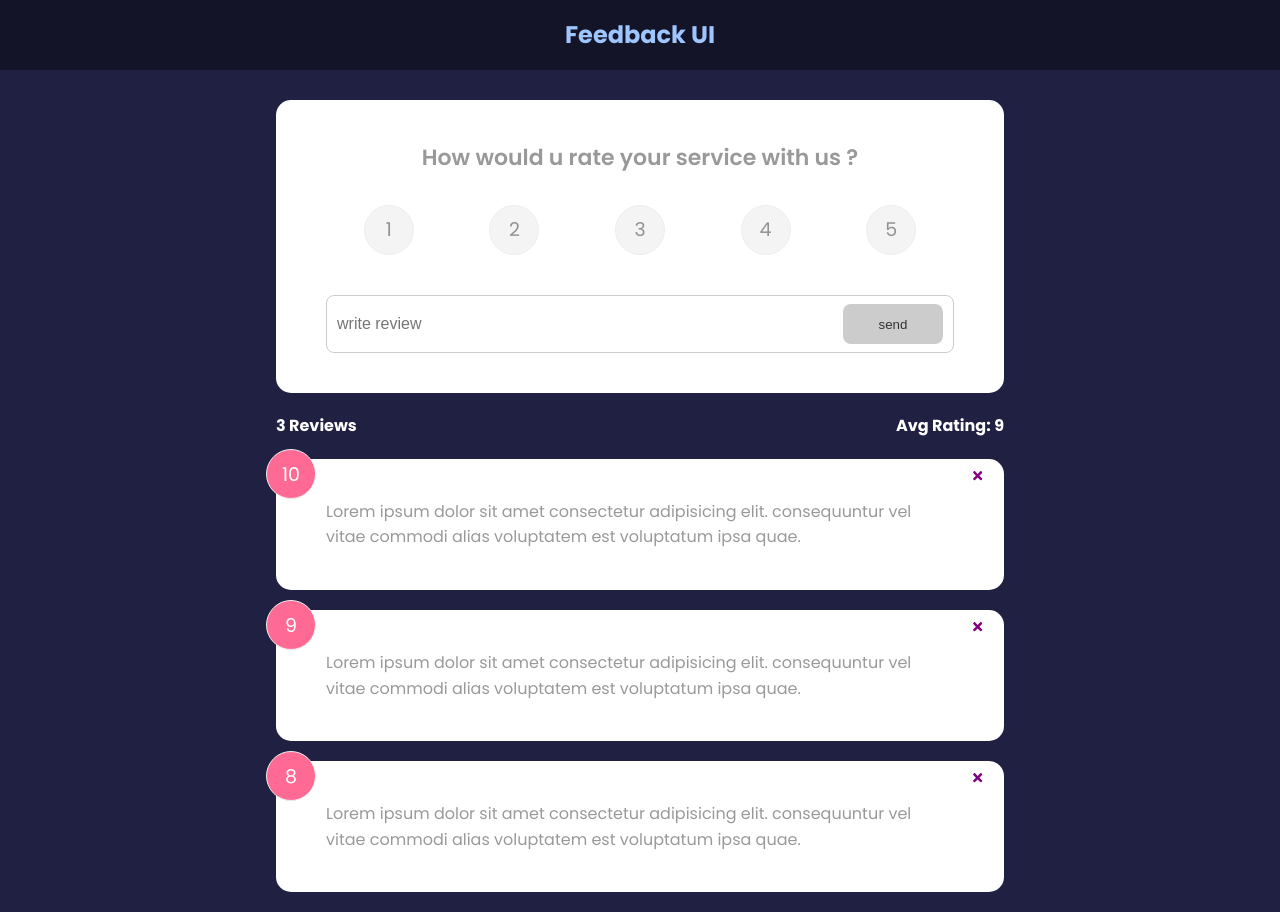
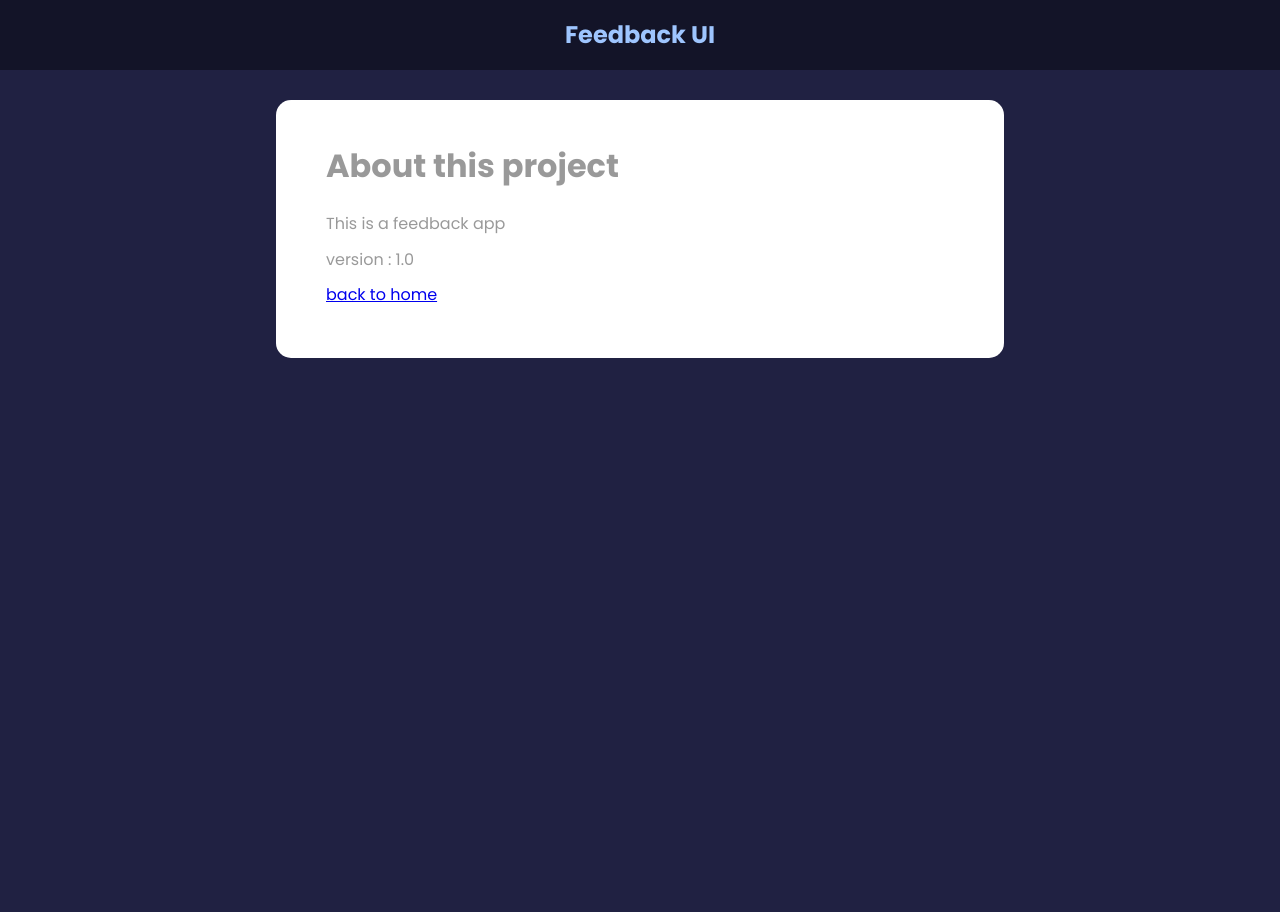
Before and after one commit to aljog786/feedback-app, a React (Create React App) app: page /aboutus in a window 1280 px wide. After the commit the page ends 800 px from the top, so only its background shows below. Built offline with nearby package versions, Linux system fonts and the light colour scheme.

Commit message:
creating routes

```diff
--- a/package.json
+++ b/package.json
@@ -10,6 +10,7 @@
     "react": "^18.3.1",
     "react-dom": "^18.3.1",
     "react-icons": "^5.3.0",
+    "react-router-dom": "^6.27.0",
     "react-scripts": "5.0.1",
     "uuid": "^11.0.2",
     "web-vitals": "^2.1.4"
--- a/src/App.js
+++ b/src/App.js
@@ -1,35 +1,45 @@
 import { v4 as uuidv4 } from 'uuid';
 import { useState } from "react";
+import { BrowserRouter as Router, Route, Routes } from 'react-router-dom';
 import Header from "./components/Header";
 import FeedbackList from "./components/FeedbackList";
 import FeedbackData from "./data/FeedbackData";
 import FeedbackStats from "./components/FeedbackStats";
 import FeedbackForm from "./components/FeedbackForm";
+import AboutUs from './pages/AboutUs';
 
 function App() {
 
-  const [ feedback,setFeedback ] = useState(FeedbackData);
+  const [feedback, setFeedback] = useState(FeedbackData);
 
   const addFeedback = (newFeedback) => {
     newFeedback.id = uuidv4();
-    setFeedback([newFeedback,...feedback]);
+    setFeedback([newFeedback, ...feedback]);
   }
 
   const deleteFeedback = (id) => {
-    if (window.confirm('r u sure ?')) {
-      setFeedback(feedback.filter((item) => item.id !== id))
+    if (window.confirm('Are you sure?')) {
+      setFeedback(feedback.filter((item) => item.id !== id));
     }
   }
 
   return (
-    <>
+    <Router>
       <Header />
       <div className="container">
-        <FeedbackForm handleAdd={addFeedback}/>
-        <FeedbackStats feedback={feedback}/>
-        <FeedbackList feedback={feedback} handleDelete={deleteFeedback}/>
+        <Routes>
+          <Route path="/" element={
+            <>
+              <FeedbackForm handleAdd={addFeedback} />
+              <FeedbackStats feedback={feedback} />
+              <FeedbackList feedback={feedback} handleDelete={deleteFeedback} />
+            </>
+          } />
+
+          <Route path='/aboutus' element={<AboutUs />} />
+        </Routes>
       </div>
-    </>
+    </Router>
   );
 }
 
--- /dev/null
+++ b/src/pages/AboutUs.jsx
@@ -0,0 +1,15 @@
+import Card from "../components/shared/Card"
+
+const AboutUs = () => {
+  return (
+    <Card>
+        <div className="about">
+            <h1>About this project</h1>
+            <p>This is a feedback app</p>
+            <p>version : 1.0</p>
+            <p><a href="/">back to home</a></p>
+        </div>
+    </Card>
+  )
+}
+export default AboutUs
```
Also changed, not shown: 1 other file (tests, documents, lock files or other folders).
